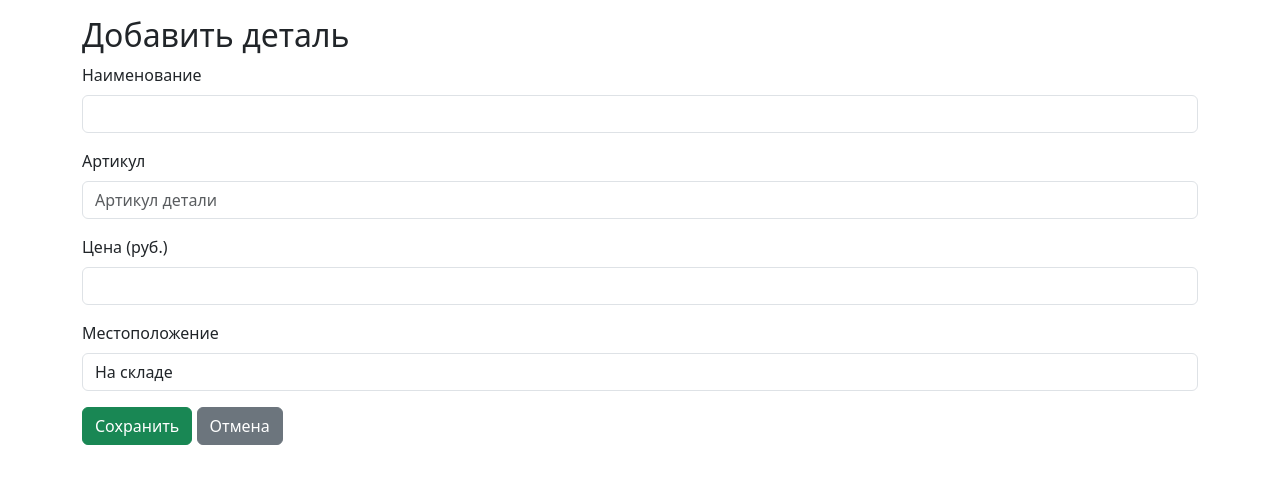
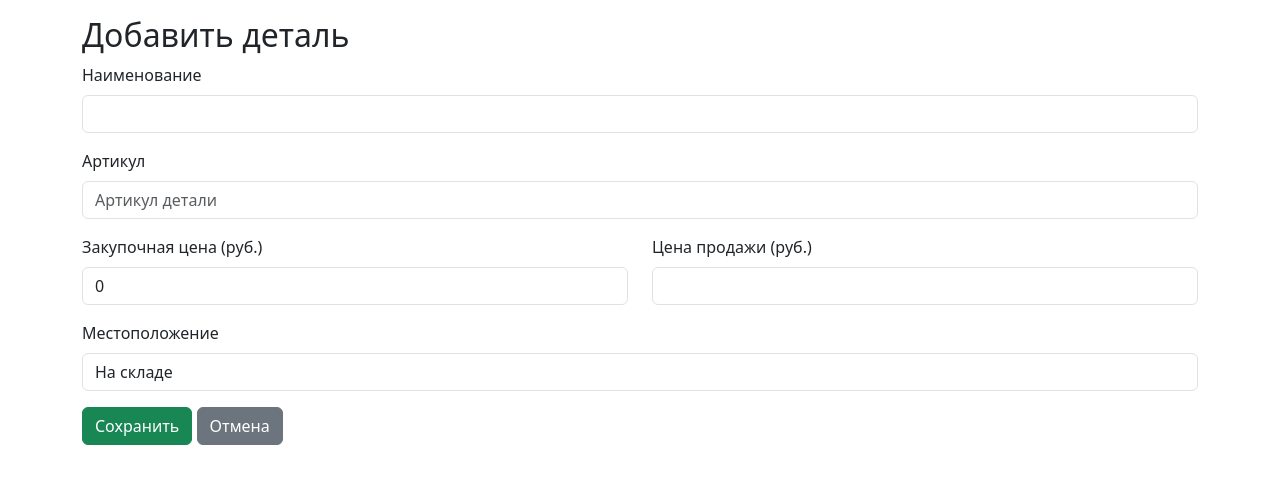
Before and after one commit to Gussy-user/orders-table-v2, a Python web app: template templates/warehouse_form.html in a window 1280 px wide. Shown: the part 60-544 px from the top of the page. Run offline with Jinja, Linux system fonts and the light colour scheme; the template is opened without the code that fills it, so the values that code supplies are empty.

Commit message:
feat: add purchase_price field to warehouse parts

```diff
--- a/app/__init__.py
+++ b/app/__init__.py
@@ -40,6 +40,10 @@ def create_app():
         if 'article' not in columns:
             with db.engine.connect() as conn:
                 conn.execute(db.text('ALTER TABLE part ADD COLUMN article VARCHAR(60)'))
+                conn.commit()
+        if 'purchase_price' not in columns:
+            with db.engine.connect() as conn:
+                conn.execute(db.text('ALTER TABLE part ADD COLUMN purchase_price FLOAT DEFAULT 0'))
                 conn.commit()
 
         # Add prepayment column to order table if it doesn't exist
--- a/app/models.py
+++ b/app/models.py
@@ -63,6 +63,7 @@ class Part(db.Model):
     name = db.Column(db.String(120), nullable=False)
     article = db.Column(db.String(60), nullable=True)
     price = db.Column(db.Float, nullable=False)
+    purchase_price = db.Column(db.Float, nullable=True, default=0)
     location = db.Column(db.String(120), nullable=True, default="На складе")
 
     def __repr__(self):
--- a/app/warehouse.py
+++ b/app/warehouse.py
@@ -30,6 +30,7 @@ def part_add():
                 name=request.form["name"].strip(),
                 article=request.form.get("article", "").strip() or None,
                 price=float(request.form["price"]),
+                purchase_price=float(request.form.get("purchase_price", 0) or 0),
                 location=request.form.get("location", "На складе").strip(),
             )
             db.session.add(part)
@@ -50,6 +51,7 @@ def part_edit(part_id):
             part.name = request.form["name"].strip()
             part.article = request.form.get("article", "").strip() or None
             part.price = float(request.form["price"])
+            part.purchase_price = float(request.form.get("purchase_price", 0) or 0)
             part.location = request.form.get("location", "На складе").strip()
             db.session.commit()
             flash("Деталь обновлена", "success")
--- a/templates/warehouse_form.html
+++ b/templates/warehouse_form.html
@@ -14,10 +14,17 @@
         <input type="text" class="form-control" id="article" name="article"
                value="{{ part.article if part and part.article else '' }}" placeholder="Артикул детали">
     </div>
-    <div class="mb-3">
-        <label class="form-label" for="price">Цена (руб.)</label>
-        <input type="number" step="0.01" class="form-control" id="price" name="price"
-               value="{{ part.price if part else '' }}" required>
+    <div class="row mb-3">
+        <div class="col-md-6">
+            <label class="form-label" for="purchase_price">Закупочная цена (руб.)</label>
+            <input type="number" step="0.01" min="0" class="form-control" id="purchase_price" name="purchase_price"
+                   value="{{ part.purchase_price if part and part.purchase_price else '0' }}" required>
+        </div>
+        <div class="col-md-6">
+            <label class="form-label" for="price">Цена продажи (руб.)</label>
+            <input type="number" step="0.01" min="0" class="form-control" id="price" name="price"
+                   value="{{ part.price if part else '' }}" required>
+        </div>
     </div>
     <div class="mb-3">
         <label class="form-label" for="location">Местоположение</label>
--- a/templates/warehouse_list.html
+++ b/templates/warehouse_list.html
@@ -19,7 +19,7 @@
 
 <table class="table table-hover table-sm align-middle">
     <thead class="table-light"><tr>
-        <th>#</th><th>Наименование</th><th>Артикул</th><th>Цена (руб.)</th><th>Местоположение</th><th></th>
+        <th>#</th><th>Наименование</th><th>Артикул</th><th>Закупка (руб.)</th><th>Цена (руб.)</th><th>Местоположение</th><th></th>
     </tr></thead>
     <tbody>
     {% for p in parts %}
@@ -27,6 +27,7 @@
             <td>{{ loop.index }}</td>
             <td>{{ p.name }}</td>
             <td>{{ p.article or '—' }}</td>
+            <td>{{ (p.purchase_price or 0)|round(2) }}</td>
             <td>{{ p.price|round(2) }}</td>
             <td>{{ p.location }}</td>
             <td>
@@ -38,7 +39,7 @@
             </td>
         </tr>
     {% else %}
-        <tr><td colspan="6" class="text-muted">Деталей нет.</td></tr>
+        <tr><td colspan="7" class="text-muted">Деталей нет.</td></tr>
     {% endfor %}
     </tbody>
 </table>
```
